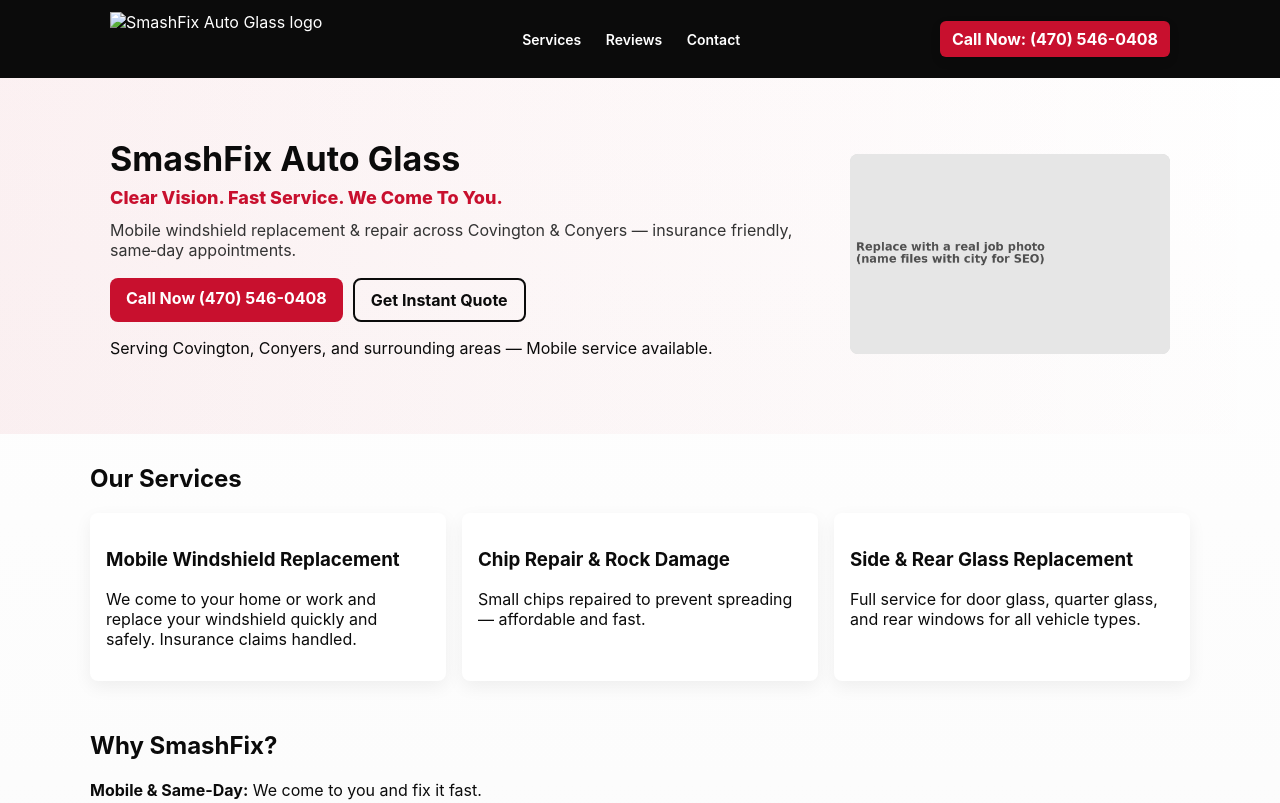
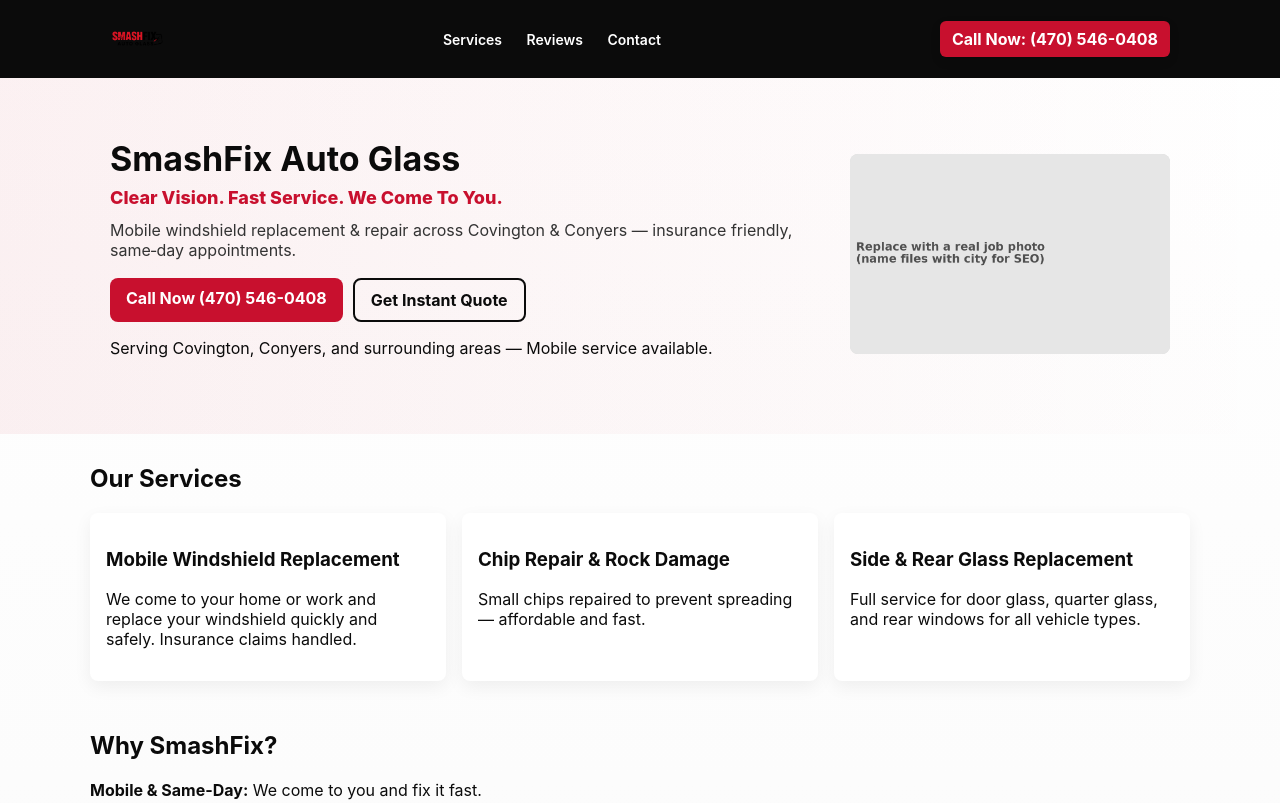
Before and after one commit to smashfixautoglass-prog/Website-1, a plain HTML site: page index.html in a window 1280 px wide. Shown: the top 803 px of the page. Drawn offline with Linux system fonts and the light colour scheme.

Commit message:
Update index.html

```diff
--- a/index.html
+++ b/index.html
@@ -22,7 +22,7 @@
 <body>
   <header class="site-header">
     <div class="container header-inner">
-      <img src="logo.svg" alt="SmashFix Auto Glass logo" class="logo">
+      <img src="logo.png" alt="SmashFix Auto Glass logo" class="logo">
       <nav class="nav">
         <a href="#services">Services</a>
         <a href="#reviews">Reviews</a>
```
